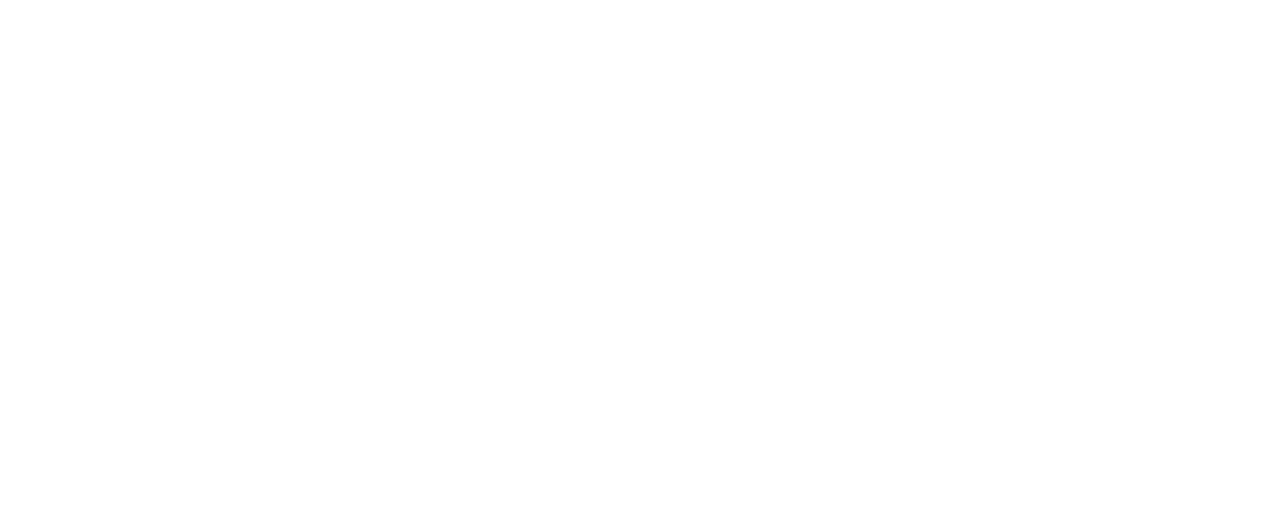
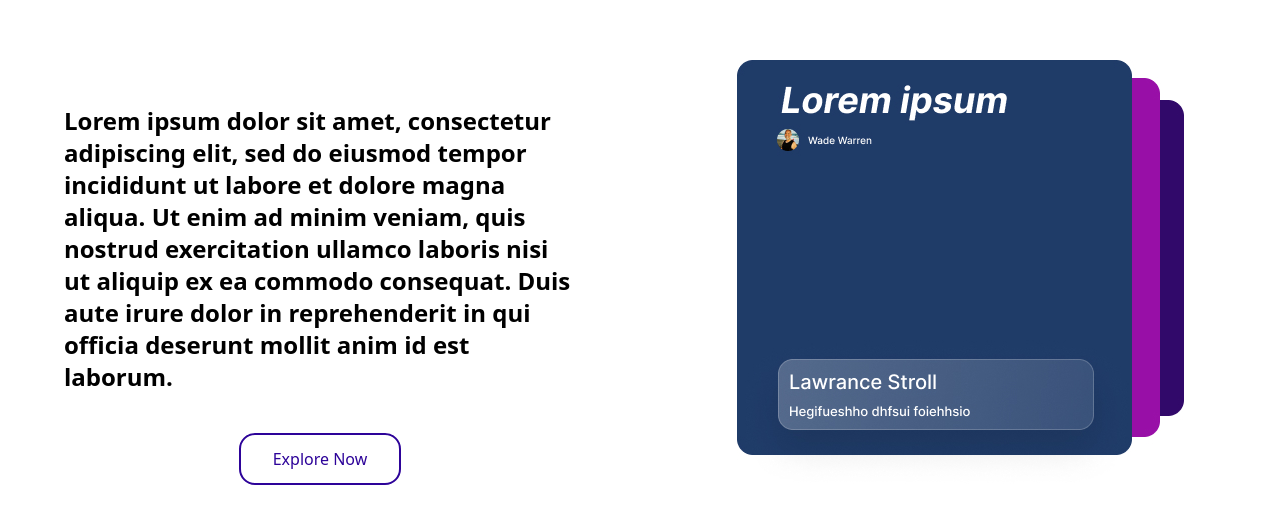
Before and after one commit to NULLcodehub/innovate_layout, a Next.js app: page / in a window 1280 px wide. Shown: the part 1852-2376 px from the top of the page. Before the commit the page ends 1730 px from the top, so only its background shows below. Built offline with nearby package versions, Linux system fonts and the light colour scheme.

Commit message:
explore section compleated

```diff
--- a/src/app/components/Explore/Explore.css
+++ b/src/app/components/Explore/Explore.css
@@ -0,0 +1,12 @@
+.explore-card1{
+    background: #31096A;
+}
+.explore-card3{
+    background: #1F3B68;
+}
+.explore-card2{
+    background: #980FA7;
+}
+.explore-image{
+    object-fit: contain;
+}
--- a/src/app/components/Explore/Explore.js
+++ b/src/app/components/Explore/Explore.js
@@ -1,10 +1,37 @@
 import React from 'react';
-
+import Image from 'next/image'
+import explore from "@/app/Image/explore.jpg"
+import './Explore.css'
 const Explore = () => {
     return (
         <>
-         <section>
+         <section className=' h-auto lg:h-screen lg:mt-16'>
+            <div className='h-5/6 flex-col-reverse lg:flex-row flex flex-warp '>
 
+                <div className='explore-text h-full lg:w-6/12 p-10 lg:p-16 flex flex-col justify-center items-center mt-10'>
+
+                    <p className='md:text-2xl font-semibold'>Lorem ipsum dolor sit amet, consectetur adipiscing elit, sed do eiusmod tempor incididunt ut labore et dolore magna aliqua. Ut enim ad minim veniam, quis nostrud exercitation ullamco laboris nisi ut aliquip ex ea commodo consequat. Duis aute irure dolor in reprehenderit in  qui officia deserunt mollit anim id est laborum.</p>
+                    <button className=' my-10 px-8 py-3 text-customPurple hover:bg-customPurple hover:text-white rounded-2xl border-2 border-customPurple'>Explore Now</button>
+
+                </div>
+
+                <div className='explore-card-section flex  justify-center md:items-center p-10 h-full lg:w-6/12'>
+
+
+                    <div className='card relative h-fit  '>
+                        {/* <div className='explore-card1 rounded-2xl  md:size-[316px] h-[316px] bg-black relative top-0 left-0 md:top-10 md:left-32'></div>
+                        <div className='explore-card2 rounded-2xl  md:size-[358px] bg-slate-600  absolute top-0 left-0 md:top-5 md:left-16'></div>
+                        <div className='explore-card3 rounded-2xl size-[300px] md:size-[395px] absolute top-0 left-0'></div> */}
+
+                        <Image src={explore} className='explore-image'/>
+                    </div>
+
+                </div>
+
+
+
+
+            </div>
          </section>
         </>
     );
--- a/src/app/components/Overview/Signup.js
+++ b/src/app/components/Signup/Signup.js
@@ -4,7 +4,7 @@ import Image from 'next/image'
 import OverviewImage from '@/app/Image/collagePhoto.jpg';
 const Signup = () => {
     return (
-        <section className='h-screen'>
+        <section className='h-auto lg:h-screen'>
             <div className='flex flex-wrap'>
                 <div className='overview-image p-16 flex justify-center items-center w-screen  lg:w-6/12'>
                     <Image src={OverviewImage}/>
--- a/tailwind.config.js
+++ b/tailwind.config.js
@@ -1,9 +1,13 @@
+
 /** @type {import('tailwindcss').Config} */
 module.exports = {
   content: [
+    "./src/app/**/*.{js,ts,jsx,tsx,mdx}",
+    "./src/components/**/*.{js,ts,jsx,tsx,mdx}",
     "./src/pages/**/*.{js,ts,jsx,tsx,mdx}",
-    "./src/components/**/*.{js,ts,jsx,tsx,mdx}",
-    "./src/app/**/*.{js,ts,jsx,tsx,mdx}",
+
+
+
   ],
   theme: {
     extend: {
@@ -14,7 +18,8 @@ module.exports = {
         customBlue: '#146FE8',
         customOrange: '#E76666',
         customGreen:'#A0FCD9',
-        Button:'#4000FF'
+        Button:'#4000FF',
+        customPurple:'#2D0399'
       },
     },
   },
```
Also changed, not shown: src/app/page.js (+5 -2 lines), src/app/Image/explore.jpg (added), src/app/components/Signup/Signup.css (added).
